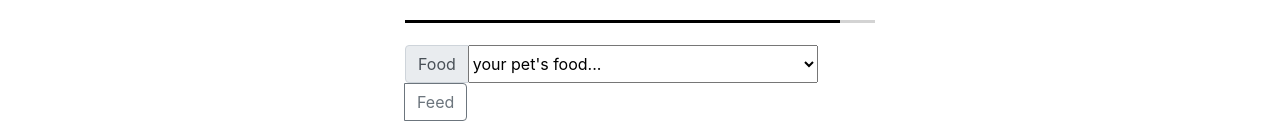
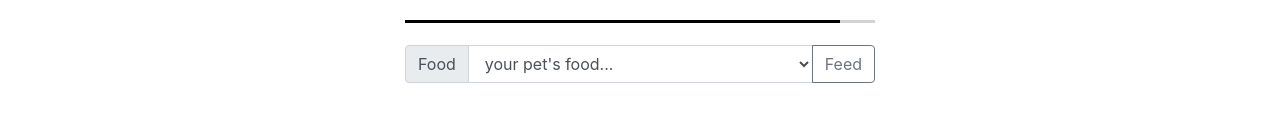
Before and after one commit to staskorz/vue-test-01, a Vue app: page /pet-details/1 in a window 1280 px wide. Shown: the part 319-454 px from the top of the page. Built offline with nearby package versions, Linux system fonts and the light colour scheme.

Commit message:
Changed select style to Bootstrap native one

```diff
--- a/src/components/PetDetails.vue
+++ b/src/components/PetDetails.vue
@@ -36,7 +36,7 @@
             <span class="input-group-text">Food</span>
           </div>
 
-          <select v-model="feedWith" v-bind:disabled="isDead" class="feed-select">
+          <select v-model="feedWith" v-bind:disabled="isDead" class="form-control">
             <option disabled value="">your pet's food...</option>
             <option
               v-for="foodType in FOOD_TYPES"
--- a/src/style.css
+++ b/src/style.css
@@ -80,8 +80,8 @@ h1 {
   margin-top: 16px;
 }
 
-.pet-details .feed-select {
-  width: 350px;
+.pet-details .form-control:focus {
+  box-shadow: none;
 }
 
 .pet-details .btn-outline-secondary:focus {
```
